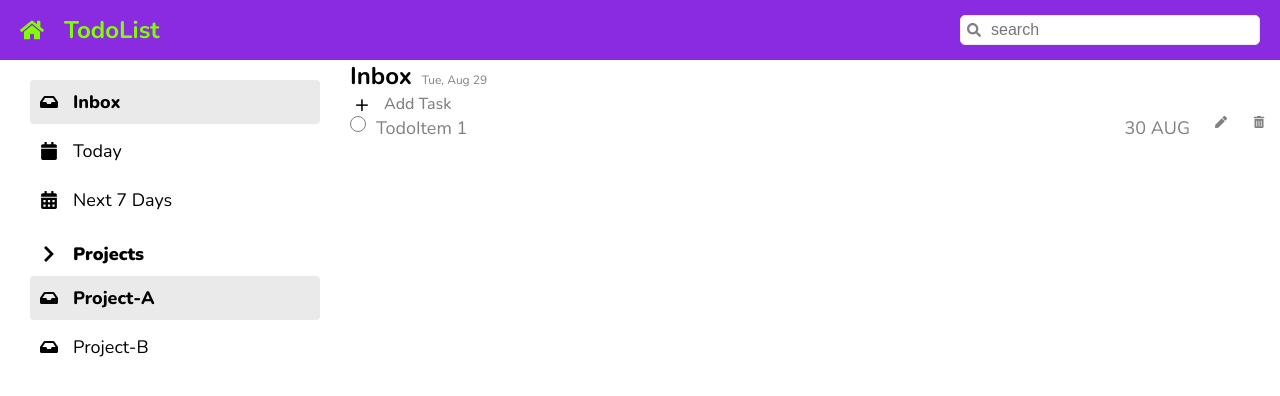
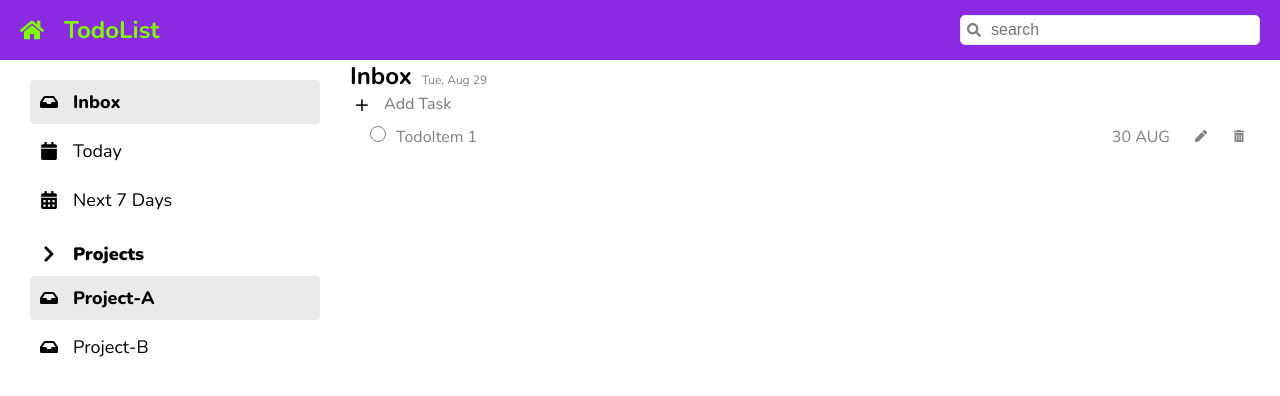
Before and after one commit to Alac1996/cc15-todolist, a React (Create React App) app: page / in a window 1280 px wide. Shown: the top 396 px of the page. Built offline with nearby package versions, Linux system fonts and the light colour scheme.

Commit message:
UPDATE Mytodolist

```diff
--- a/src/components/Todo/TodoLists.module.scss
+++ b/src/components/Todo/TodoLists.module.scss
@@ -3,9 +3,11 @@
 .todo {
   display: flex;
   gap: 10px;
+  padding: 10px 20px;
+  align-items: baseline;
   cursor: pointer;
   border-radius: 4px;
-  font-size: 1.8rem;
+  font-size: 1.6rem;
   color: $grey-dark;
 
   &:hover {
```
